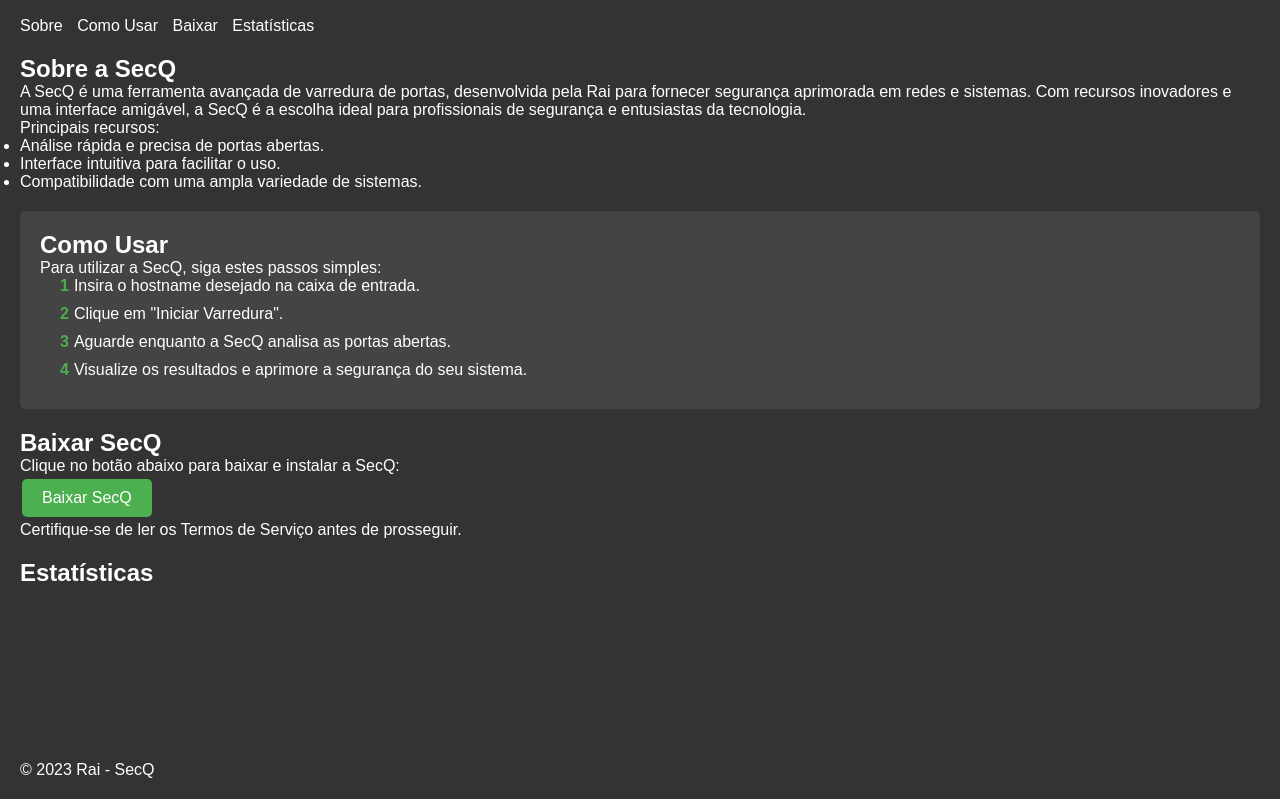
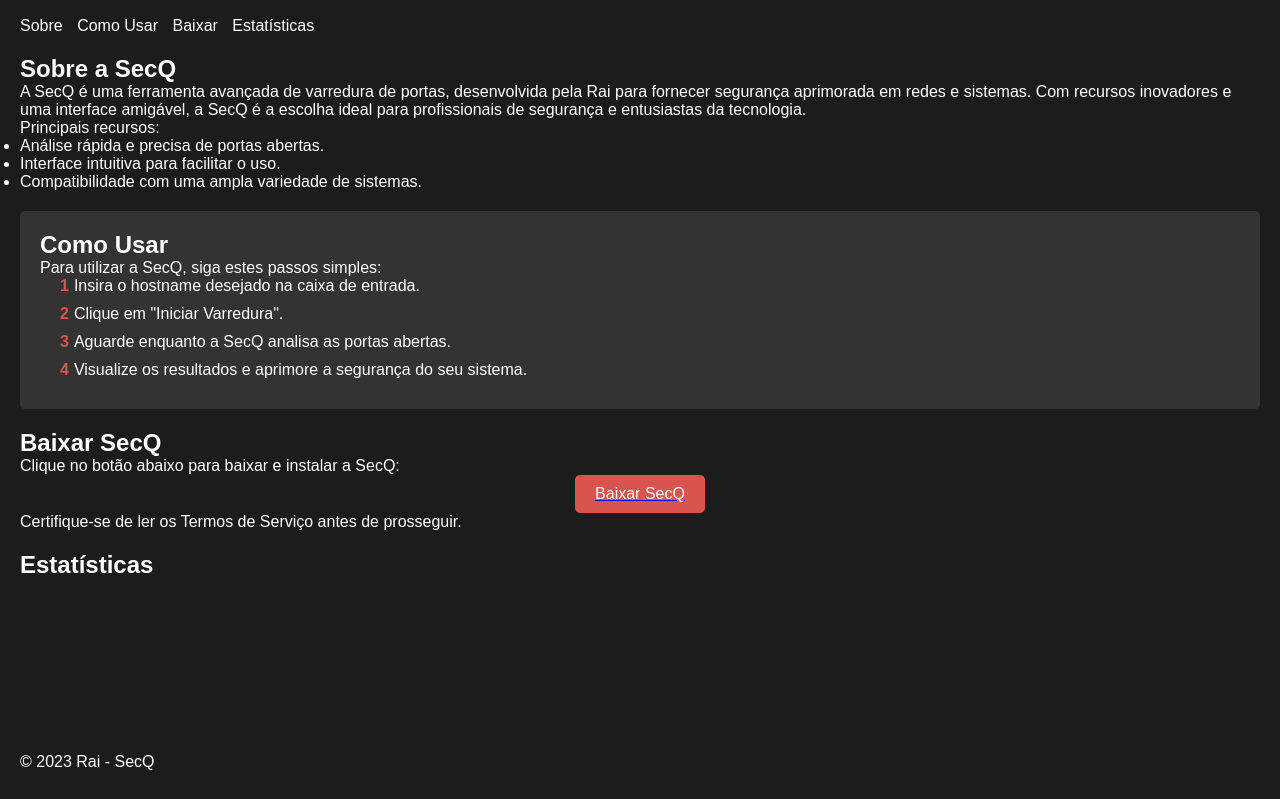
Before and after one commit to RaiProjct/RaiProjct.github.io, a plain HTML site: page SecQ/index.html in a window 1280 px wide. Shown: the part 78-877 px from the top of the page. Drawn offline with nearby package versions, Linux system fonts and the light colour scheme.

Commit message:
update SecQ/styles.css

```diff
--- a/SecQ/styles.css
+++ b/SecQ/styles.css
@@ -5,7 +5,7 @@ body {
     margin: 0;
     padding: 0;
     box-sizing: border-box;
-    background-color: #333;
+    background-color: #1c1c1c;
     color: #fff;
 }
 
@@ -25,15 +25,15 @@ nav a {
 }
 
 button {
-    background-color: #4CAF50;
+    background-color: #d9534f;
     color: white;
     border: none;
     padding: 10px 20px;
     text-align: center;
     text-decoration: none;
-    display: inline-block;
+    display: block; /* Ajuste para garantir alinhamento correto */
+    margin: 0 auto; /* Centralizar o botão */
     font-size: 16px;
-    margin: 4px 2px;
     cursor: pointer;
     border-radius: 5px;
 }
@@ -47,7 +47,7 @@ button {
 
 /* Estilizando a seção "Como Usar" */
 #how-to-use {
-    background-color: #444;
+    background-color: #333;
     padding: 20px;
     border-radius: 5px;
 }
@@ -65,7 +65,7 @@ button {
 
 #how-to-use ol li::before {
     content: counter(item);
-    color: #4CAF50;
+    color: #d9534f;
     font-weight: bold;
     margin-right: 5px;
 }
```
